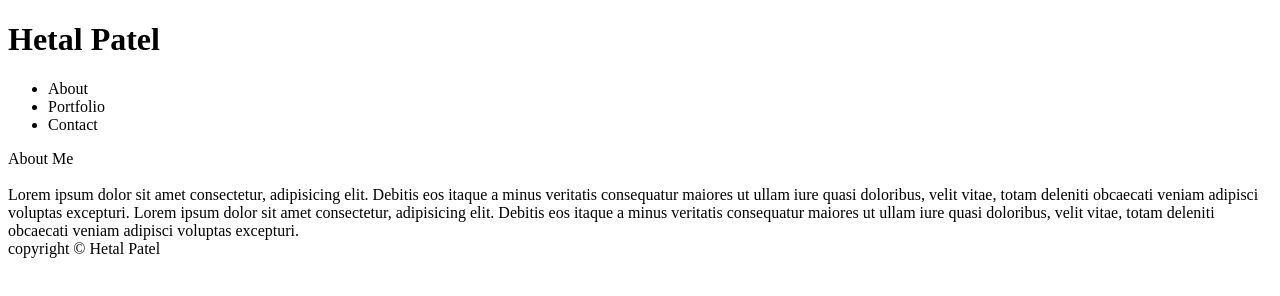
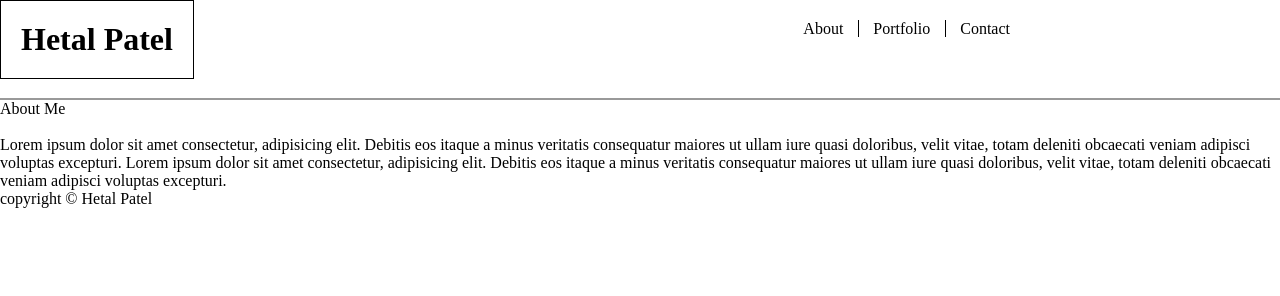
Before and after one commit to HET1905/Basic-Portfolio, a plain HTML site: page index.html in a window 1280 px wide. Drawn offline with Linux system fonts and the light colour scheme.

Commit message:
adding css styles - second commit

```diff
--- a/assets/css/style.css
+++ b/assets/css/style.css
@@ -0,0 +1,37 @@
+*{
+    margin:0;
+    padding:0;
+    box-sizing: border-box;
+
+}
+/* ----------------Common Styling--------------------------- */
+
+nav{
+    float:right;
+    margin-top: 20px;
+    margin-right: 250px;
+}
+ul{
+
+    list-style: none;
+}
+/* ------------Header Styling-------------------- */
+#mainHeader{
+    width:100%;
+    height: 100px;
+    border-bottom: 2px solid #999;
+}
+li{
+    margin-right: 5px;
+    padding:0 15px 0 5px;
+    border-right: 1px solid #000;
+    display: inline;
+}
+li:last-child{
+    border: none;
+}
+#mainH1{
+   border:1px solid #000;
+   padding:20px;
+   float: left;
+}
--- a/index.html
+++ b/index.html
@@ -5,13 +5,15 @@
     <meta charset="UTF-8">
     <meta name="viewport" content="width=device-width, initial-scale=1.0">
     <meta http-equiv="X-UA-Compatible" content="ie=edge">
+    <link rel="stylesheet" href="assets/css/style.css">
     <title>My Portfolio</title>
+
 </head>
 
 <body>
     <div>
-        <header>
-            <h1>Hetal Patel</h1>
+        <header id="mainHeader">
+            <h1 id="mainH1">Hetal Patel</h1>
             <nav>
                 <ul>
                     <li>About</li>
```
Also changed, not shown: assets/images/background.png (added).
